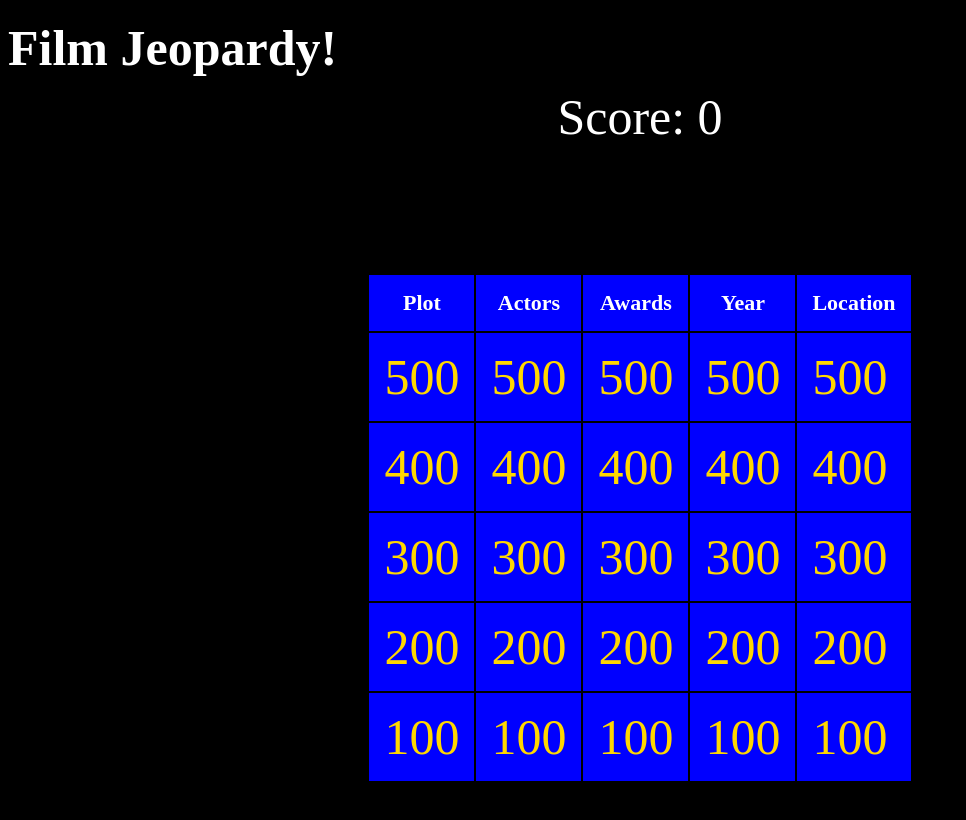
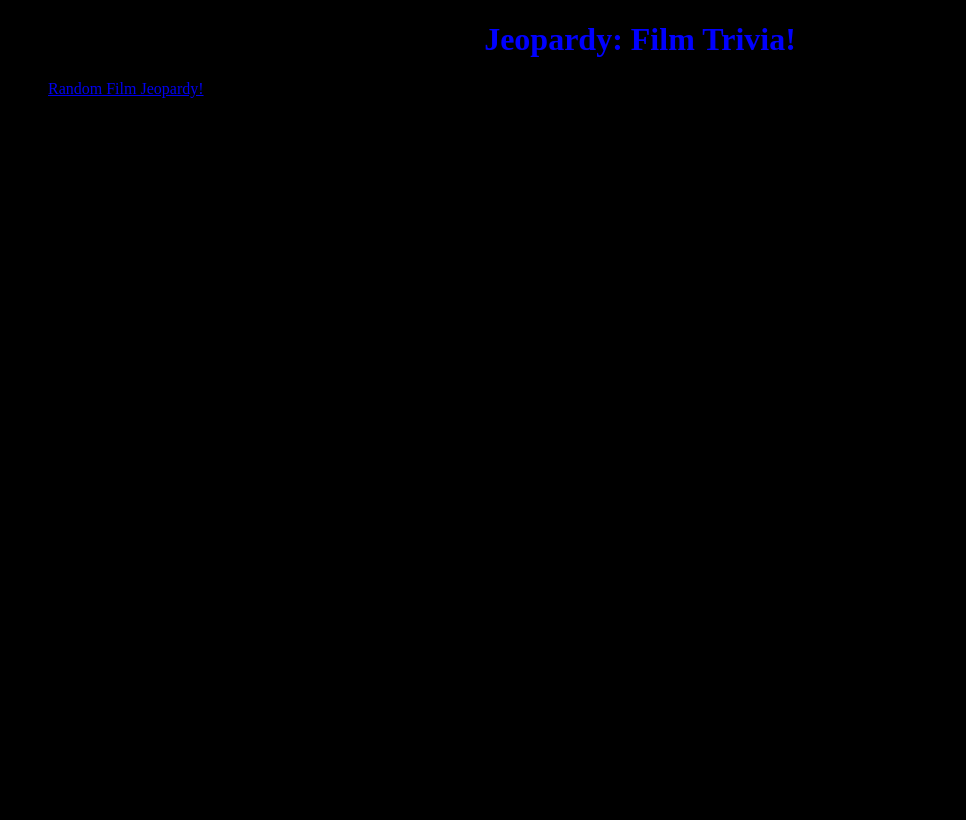
Before and after one commit to kdamato/Milestone-1, a plain HTML site: page index.html in a window 1280 px wide. Shown: the whole page, without its empty margins (0-966 px from the left). Drawn offline with Linux system fonts and the light colour scheme.

Commit message:
created index page with navigation bar for more jeopardy trivia selections

```diff
--- /dev/null
+++ b/homepage.css
@@ -0,0 +1,14 @@
+body {
+    background-color: black;
+    text: blue;
+}
+
+nav ul {
+    list-style-type: none;
+    color: blue;
+}
+
+h1 {
+    text-align: center;
+    color: blue;
+}
--- a/index.html
+++ b/index.html
@@ -4,38 +4,15 @@
     <meta charset="UTF-8">
     <meta http-equiv="X-UA-Compatible" content="IE=edge">
     <meta name="viewport" content="width=device-width, initial-scale=1.0">
-    <title>Milestone Project 1</title>
-    <link rel="stylesheet" href="styles.css">
+    <title>Homepage</title>
+    <link rel="stylesheet" href="homepage.css">
 </head>
 <body>
-    <h1 id = "game-name">Film Jeopardy!</h1>
-    <div id = 'score'></div>
-    <table>
-        <!--- Table Headers -->
-        <tr>
-            <th>Plot</th>
-            <th>Actors</th>
-            <th>Awards</th>
-            <th>Year</th>
-            <th>Location</th>
-        </tr>
-        <!--- Table Rows 500 points -->
-        <tr id = 'category1'>
-        </tr>
-        <!--- Table Rows 400 points -->
-        <tr id = 'category2'>
-        </tr>
-        <!--- Table Rows 300 points -->
-        <tr id = 'category3'>
-        </tr>
-        <!--- Table Rows 200 points -->
-        <tr id= 'category4'>
-        </tr>
-        <!--- Table Rows 100 points -->
-        <tr id = 'category5'>
-        </tr>
-    </table>
-</div>
-<script src="./Jeopardy.js"></script>
+    <h1>Jeopardy: Film Trivia!</h1>
+    <nav>
+        <ul>
+            <li><a href="Random-film.html">Random Film Jeopardy!</a></li>
+        </ul>
+    </nav>
 </body>
 </html>
```
Also changed, not shown: Random-film.html (added, +41 -0 lines).
